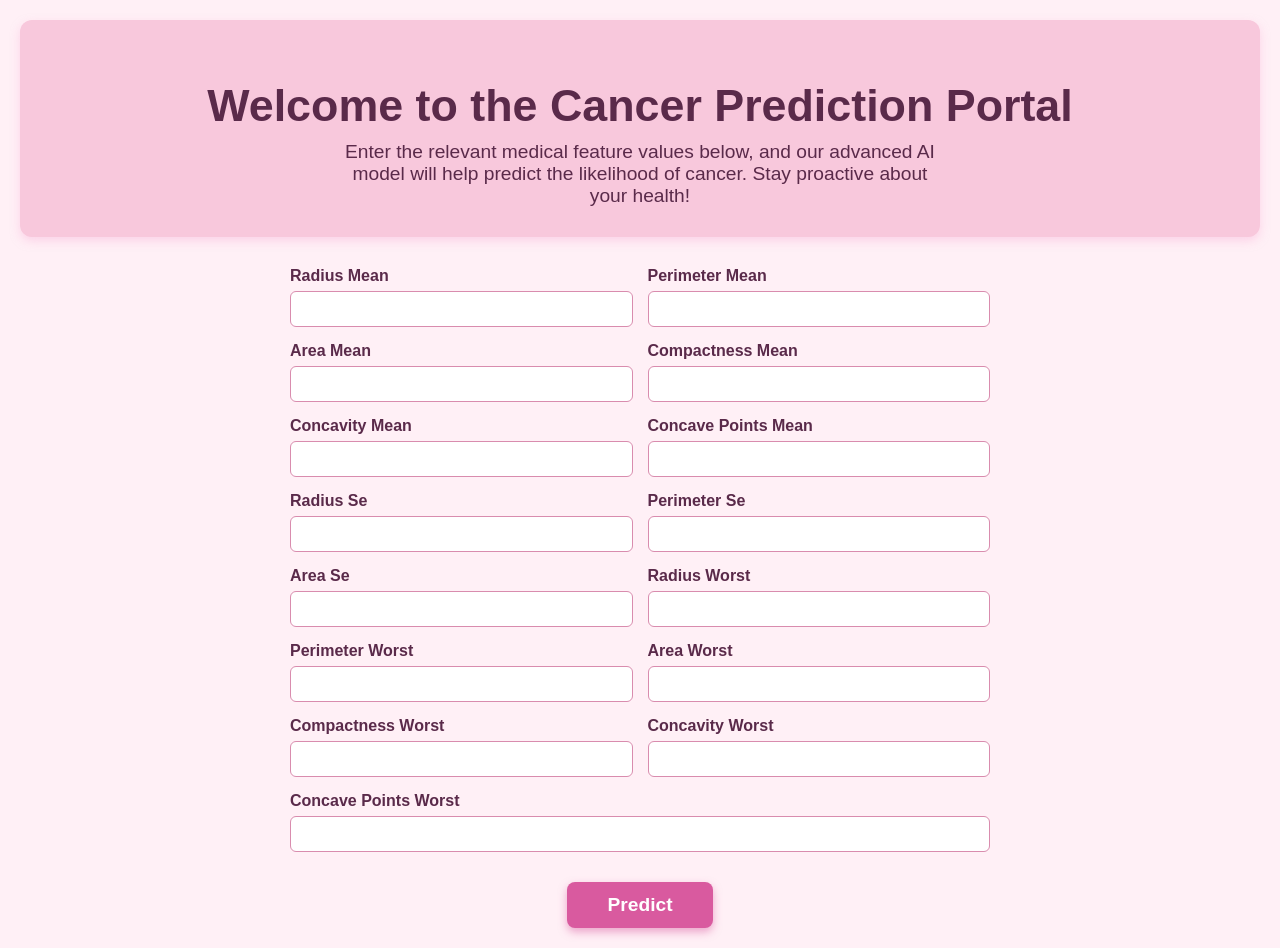
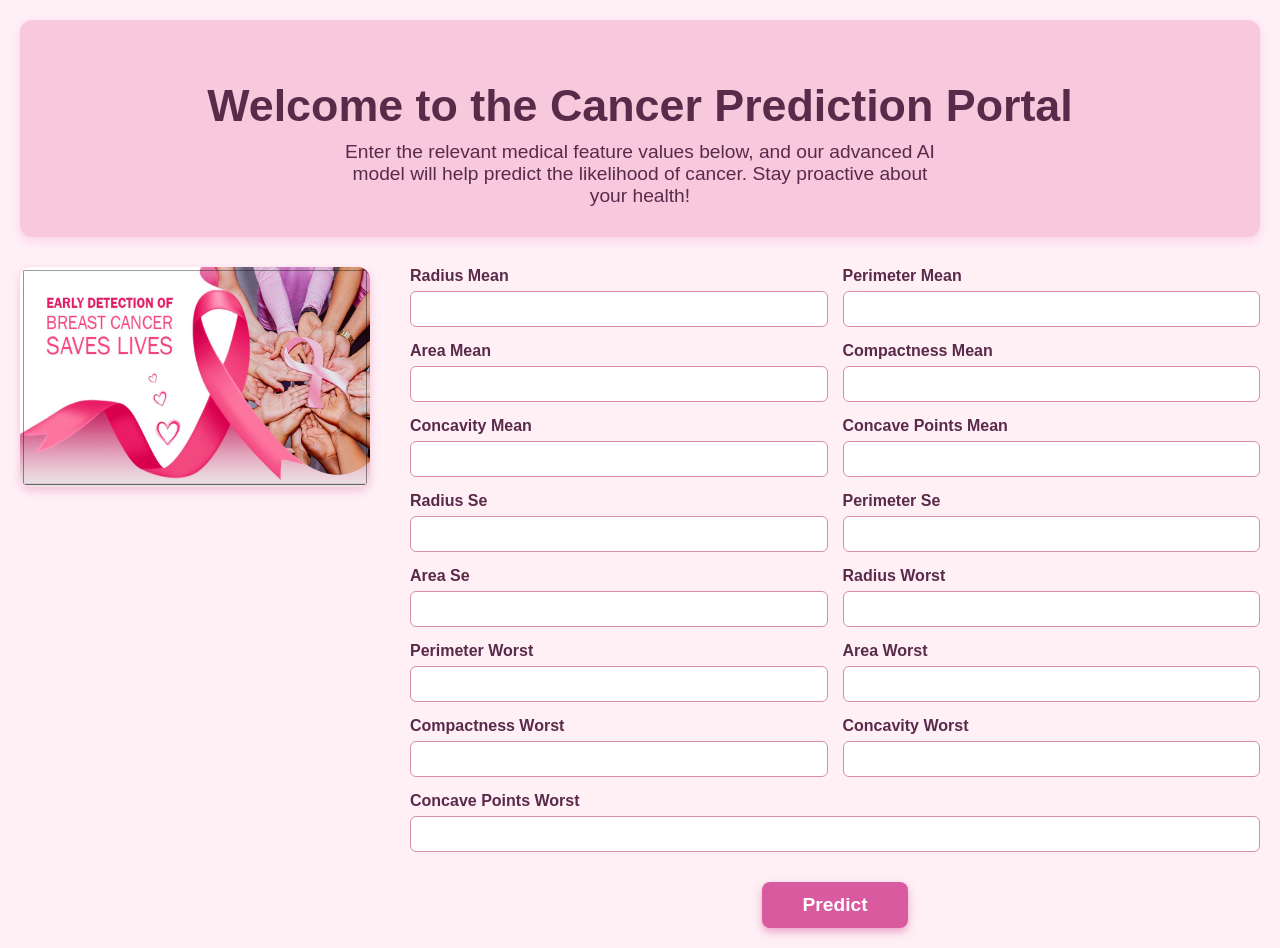
Before and after one commit to Hapsudo/WK2-AI-SDG-Assignment, a Flask app: page / in a window 1280 px wide. Run offline with Flask 3, Linux system fonts and the light colour scheme; parts of the project's set-up code (start-up, migrations or seed data) failed here and were passed over.

Commit message:
updated the index.html

```diff
--- a/templates/index.html
+++ b/templates/index.html
@@ -29,9 +29,23 @@
             max-width: 600px;
             margin: 0 auto;
         }
+        .form-section {
+            display: flex;
+            flex-wrap: wrap;
+            justify-content: center;
+            align-items: flex-start;
+            gap: 40px;
+        }
+        .form-section img {
+            max-width: 100%;
+            height: auto;
+            border-radius: 12px;
+            box-shadow: 0 4px 10px rgba(217, 90, 159, 0.3);
+            width: 350px;
+        }
         form {
-            max-width: 700px;
-            margin: 0 auto;
+            flex: 1;
+            min-width: 350px;
         }
         .inputs-container {
             display: flex;
@@ -96,6 +110,11 @@
         <p>Enter the relevant medical feature values below, and our advanced AI model will help predict the likelihood of cancer. Stay proactive about your health!</p>
     </div>
 
+    <div class="form-section">
+        <!-- Image section -->
+        <img src="{{ url_for('static', filename='image1.jpg') }}" alt="Health Image" />
+
+        <!-- Form section -->
         <form method="POST" id="predictionForm" autocomplete="off">
             <div class="inputs-container">
                 {% for feature in features %}
@@ -113,6 +132,7 @@
             </div>
             <input type="submit" value="Predict" />
         </form>
+    </div>
 
     {% if prediction %}
     <div class="prediction-box" id="predictionResult">
@@ -123,11 +143,9 @@
     <script>
         // Clear inputs after successful prediction submit
         document.getElementById('predictionForm').addEventListener('submit', function(event) {
-            // Let form submit normally, but after submit clear inputs only if prediction displayed
             setTimeout(() => {
                 const resultBox = document.getElementById('predictionResult');
-                if(resultBox) {
-                    // Clear all input fields
+                if (resultBox) {
                     this.querySelectorAll('input[type=number]').forEach(input => input.value = '');
                 }
             }, 200);
```
Lines whose indentation alone changed are shown as unchanged.
